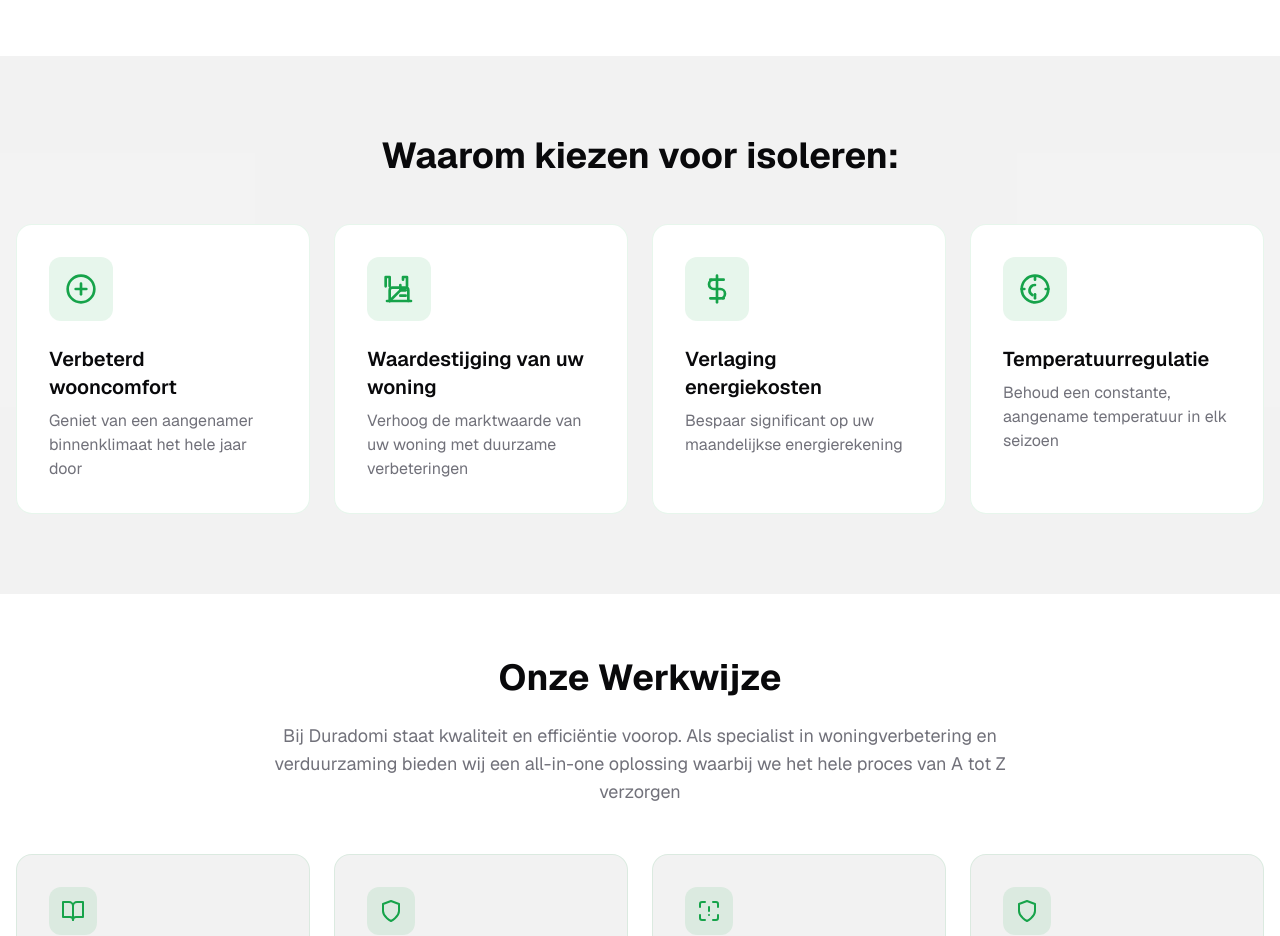
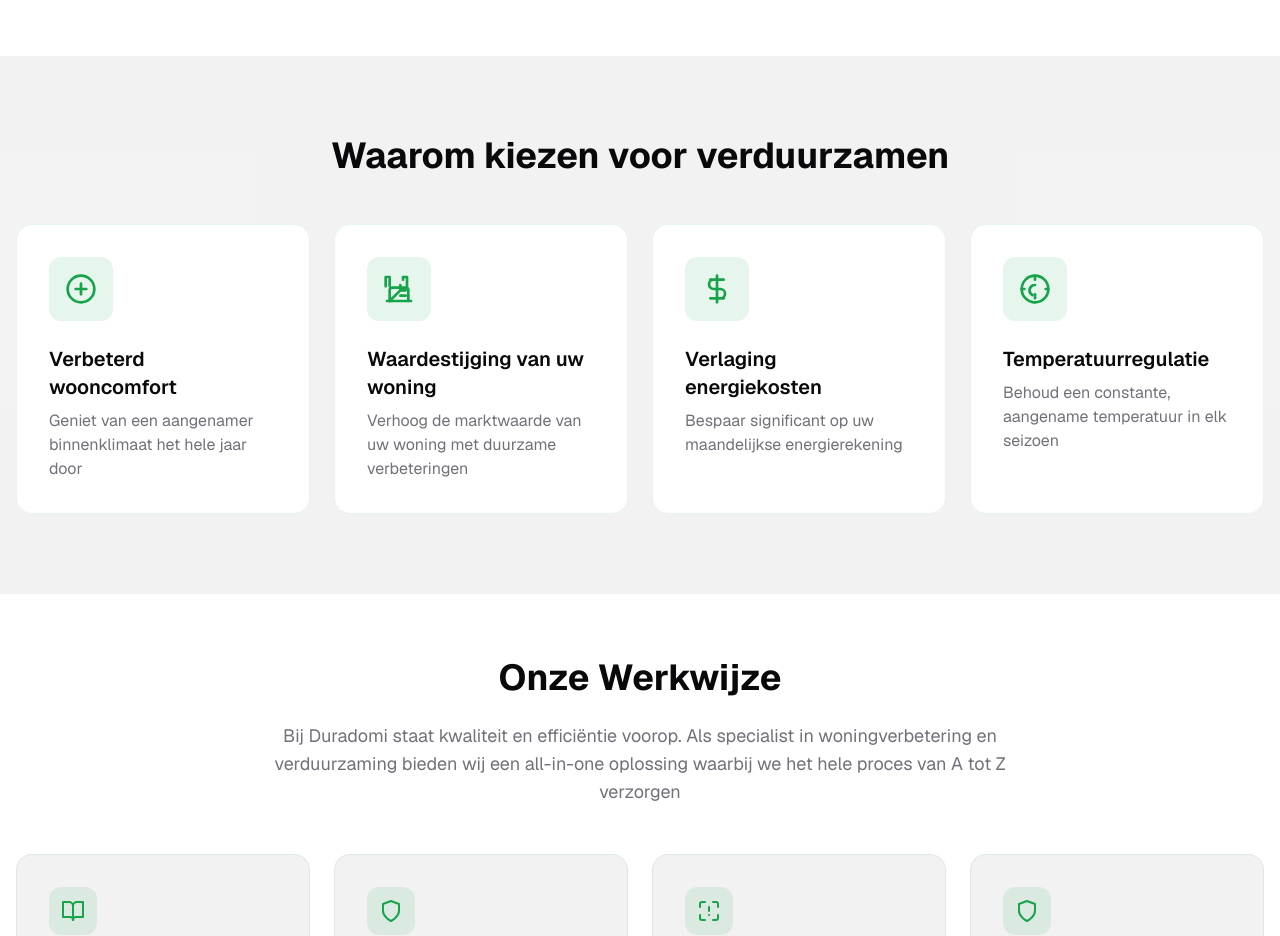
Before and after one commit to Haseeb-WebDeveloper/Duradomi-Home-Improvement-Company, a Next.js app: page / in a window 1280 px wide. Shown: the part 1880-2816 px from the top of the page. Built offline with nearby package versions, Linux system fonts and the light colour scheme.

Commit message:
Content chnaged verduurzamen

```diff
--- a/src/components/layout/why-choose-section.tsx
+++ b/src/components/layout/why-choose-section.tsx
@@ -70,7 +70,7 @@ export default function WhyChooseSection() {
           className="text-center max-w-3xl mx-auto mb-12"
         >
           <h2 className="text-4xl font-bold mb-2">
-            Waarom kiezen voor isoleren:
+            Waarom kiezen voor verduurzamen
           </h2>
         </motion.div>
 
```
